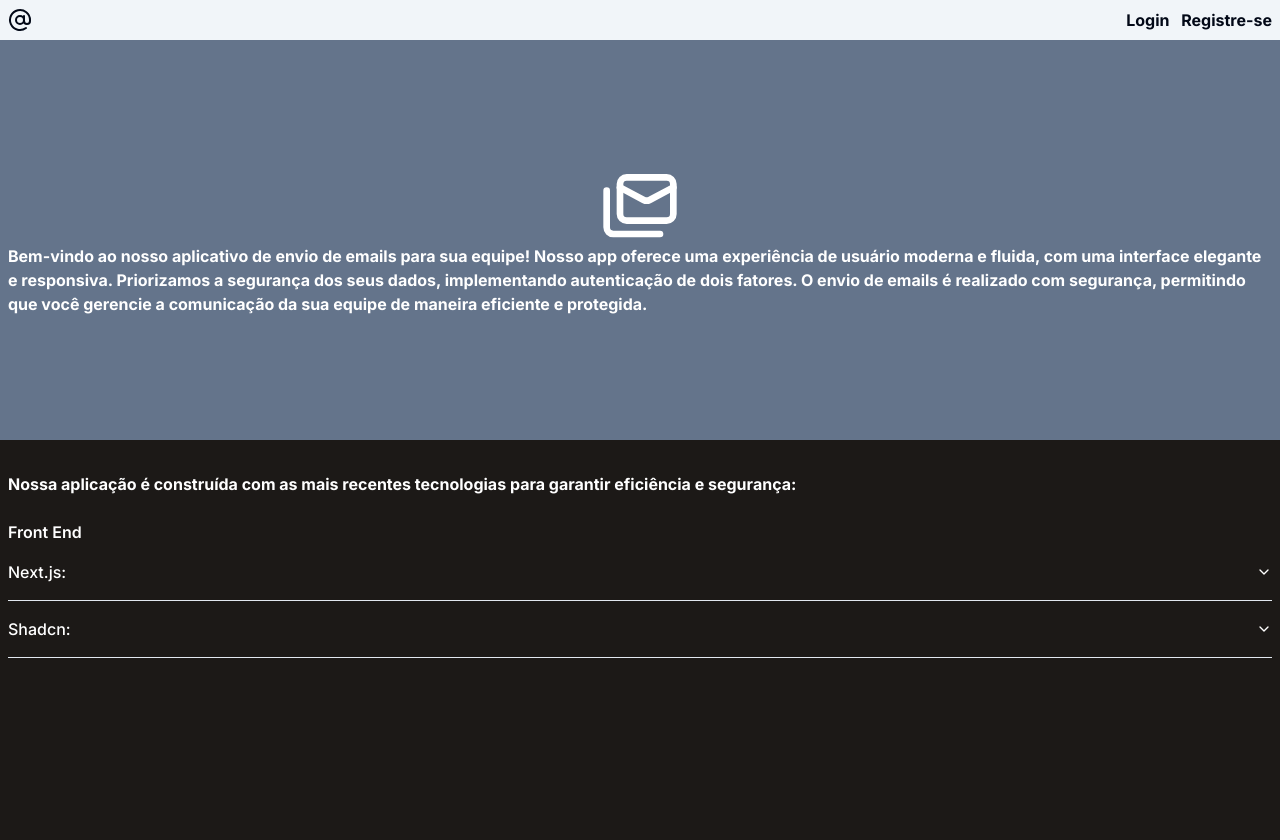
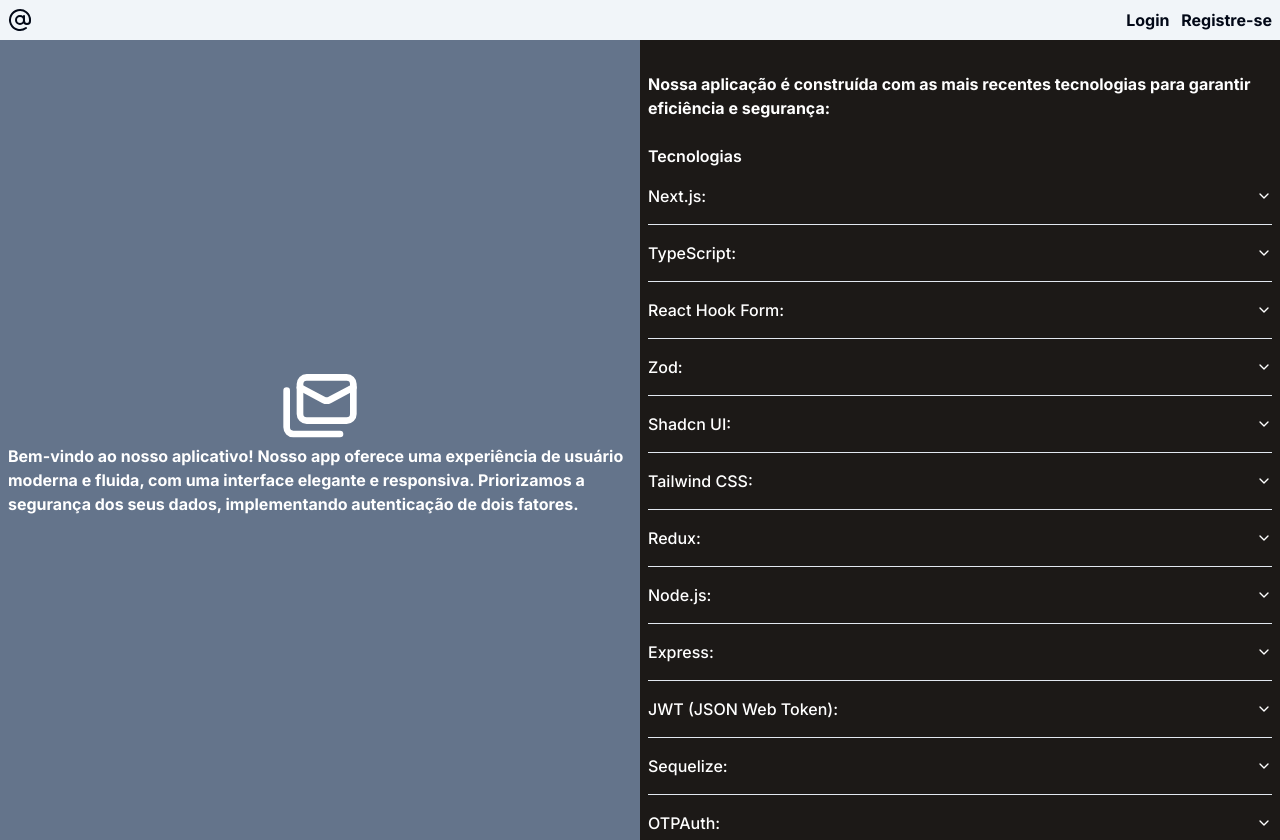
Before and after one commit to yraffic02/envio-de-emails, a Next.js app in the folder frontend/: page / in a window 1280 px wide. Built offline with nearby package versions, Linux system fonts and the light colour scheme.

Commit message:
chore: ajuste nas constantes

```diff
--- a/frontend/src/app/page.tsx
+++ b/frontend/src/app/page.tsx
@@ -4,26 +4,24 @@ import { Mails } from "lucide-react";
 
 export default function Login() {
   return (
-    <main className="flex h-screen overflow-auto flex-col items-center">
+    <main className="h-screen overflow-auto items-start lg:flex">
       <div className="h-full w-full flex flex-col items-center justify-center bg-slate-500 p-2 text-white">
         <Mails
           size={80}
         />
         <h1 className="font-bold">
-          Bem-vindo ao nosso aplicativo de envio de emails para sua equipe!
+          Bem-vindo ao nosso aplicativo!
           Nosso app oferece uma experiência de usuário moderna e fluida, com uma interface elegante e responsiva.
           Priorizamos a segurança dos seus dados, implementando autenticação de dois fatores.
-          O envio de emails é realizado com segurança,
-          permitindo que você gerencie a comunicação da sua equipe de maneira eficiente e protegida.
         </h1>
       </div>
-      <div className="bg-stone-900 text-white p-2 pb-2 h-full w-full">
+      <div className="bg-stone-900 text-white p-2 pb-2 h-full w-full overflow-auto">
         <br />
         <h2 className="font-bold">
           Nossa aplicação é construída com as mais recentes tecnologias para garantir eficiência e segurança:
         </h2>
         <br />
-        <p className="font-semibold">Front End</p>
+        <h3 className="font-semibold">Tecnologias</h3>
         <AccordionComponent
           accordionObject={accordionConstants.accordionObject}
         />
--- a/frontend/src/configs/constants.ts
+++ b/frontend/src/configs/constants.ts
@@ -7,14 +7,59 @@ export const accordionConstants: AccordionProps = {
     accordionObject: [
         {
             title: 'Next.js:',
-            description: 'Framework robusto para React, garantindo performance e otimização.'
+            description: 'Framework robusto para React, garantindo performance e otimização.',
         },
         {
-            title: 'Shadcn:',
-            description: 'Biblioteca de estilização para um design elegante e responsivo.'
+            title: 'TypeScript:',
+            description: 'Superset do JavaScript que adiciona tipagem estática, ajudando a evitar erros e melhorar a qualidade do código.',
         },
-    ]
+        {
+            title: 'React Hook Form:',
+            description: 'Biblioteca para lidar com formulários de forma eficiente e fácil, com suporte para validação e gerenciamento de estado.',
+        },
+        {
+            title: 'Zod:',
+            description: 'Biblioteca de validação de esquemas TypeScript-first, utilizada para validação de dados no frontend.',
+        },
+        {
+            title: 'Shadcn UI:',
+            description: 'Biblioteca de componentes UI, focada em acessibilidade e personalização.',
+        },
+        {
+            title: 'Tailwind CSS:',
+            description: 'Framework utilitário de CSS para estilização rápida e responsiva.',
+        },
+        {
+            title: 'Redux:',
+            description: 'Biblioteca para gerenciamento de estado global, essencial para aplicações complexas com múltiplos estados interdependentes.',
+        },
+        {
+            title: 'Node.js:',
+            description: 'Ambiente de execução JavaScript no lado do servidor, usado para construir APIs e backend escaláveis.',
+        },
+        {
+            title: 'Express:',
+            description: 'Framework minimalista para Node.js, utilizado para criar servidores e APIs RESTful.',
+        },
+        {
+            title: 'JWT (JSON Web Token):',
+            description: 'Padrão de token seguro para autenticação de usuários entre o frontend e o backend.',
+        },
+        {
+            title: 'Sequelize:',
+            description: 'ORM para Node.js, utilizado para interagir com bancos de dados SQL de maneira intuitiva e eficaz.',
+        },
+        {
+            title: 'OTPAuth:',
+            description: 'Biblioteca para geração e verificação de códigos de autenticação de dois fatores (2FA).',
+        },
+        {
+            title: 'Bcrypt:',
+            description: 'Biblioteca para hash de senhas, garantindo segurança adicional no armazenamento de credenciais.',
+        },
+    ],
 };
+
 
 
 export const publicRoutes = ['/', '/auth/login', '/auth/register', '/auth/totp'];
--- a/frontend/src/configs/interfaces.ts
+++ b/frontend/src/configs/interfaces.ts
@@ -1,11 +1,13 @@
 import {ComponentType, ReactNode} from "react";
 import { Action } from "./constants";
 
+interface accordionObject {
+    title: string,
+    description: string,
+}
+
 export interface AccordionProps{
-    accordionObject: {
-        title: string,
-        description: string,
-    }[];
+    accordionObject: accordionObject[]
 }
 
 export interface LinkDropdown{
```
